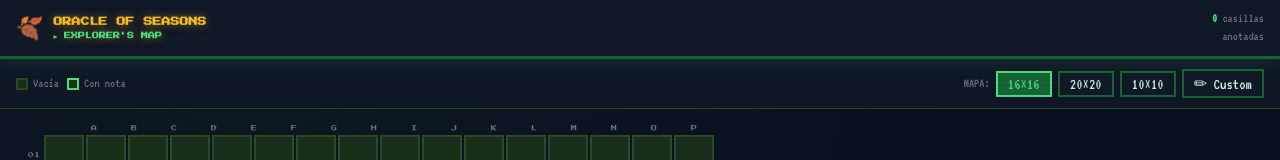
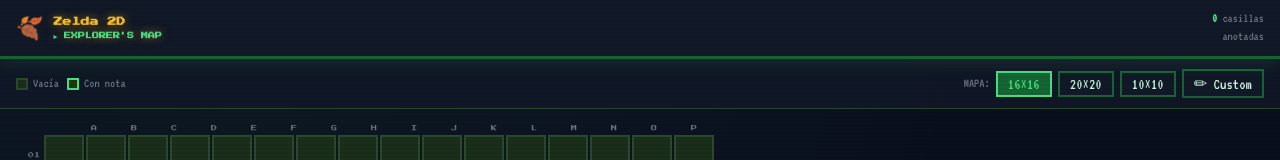
Before and after one commit to s3rbg/Zelda_2d_interactive_map, a plain HTML site: page index.html in a window 1280 px wide. Shown: the top 160 px of the page. Drawn offline with Linux system fonts and the light colour scheme.

Commit message:
Change title and header from Oracle of Seasons to Zelda 2D

```diff
--- a/index.html
+++ b/index.html
@@ -10,7 +10,7 @@
 <meta name="apple-mobile-web-app-title" content="OoS Mapa">
 <link rel="manifest" href="./manifest.json">
 <link rel="apple-touch-icon" href="./icon.svg">
-<title>Oracle of Seasons — Mapa</title>
+<title>Zelda 2D — Mapa</title>
 <style>
   @import url('https://fonts.googleapis.com/css2?family=Press+Start+2P&family=VT323:wght@400&display=swap');
 
@@ -352,7 +352,7 @@
 <div class="header">
   <div class="header-icon">🍂</div>
   <div>
-    <h1>ORACLE OF SEASONS<span>▸ EXPLORER'S MAP</span></h1>
+    <h1>Zelda 2D<span>▸ EXPLORER'S MAP</span></h1>
   </div>
   <div class="header-stats" id="headerStats"><b>0</b> casillas<br>anotadas</div>
 </div>
```
